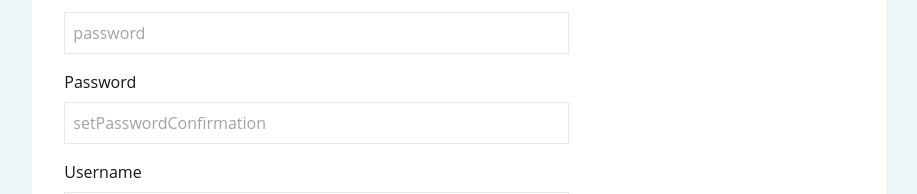
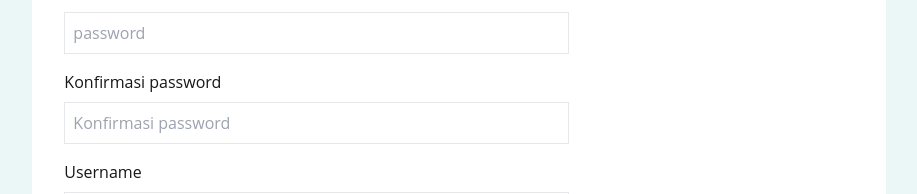
Before and after one commit to Omega24Rofi/ReFinds_Pad_3_FE, a Next.js app: page /pages/auth/register in a window 1280 px wide. Shown: the part 281-475 px from the top of the page, without its empty margins (181-1098 px from the left). Built offline with nearby package versions, Linux system fonts and the light colour scheme.

Commit message:
add logic

```diff
--- a/src/app/pages/auth/register/page.jsx
+++ b/src/app/pages/auth/register/page.jsx
@@ -81,10 +81,10 @@ const Register = () => {
             </label>
 
             <label htmlFor="passwordConfirmation" className="block mb-4">
-              Password
+              Konfirmasi password
               <input
                 type="password"
-                placeholder="setPasswordConfirmation"
+                placeholder="Konfirmasi password"
                 className="border p-2 w-full mt-2"
                 id="passwordConfirmation"
                 value={passwordConfirmation}
```
